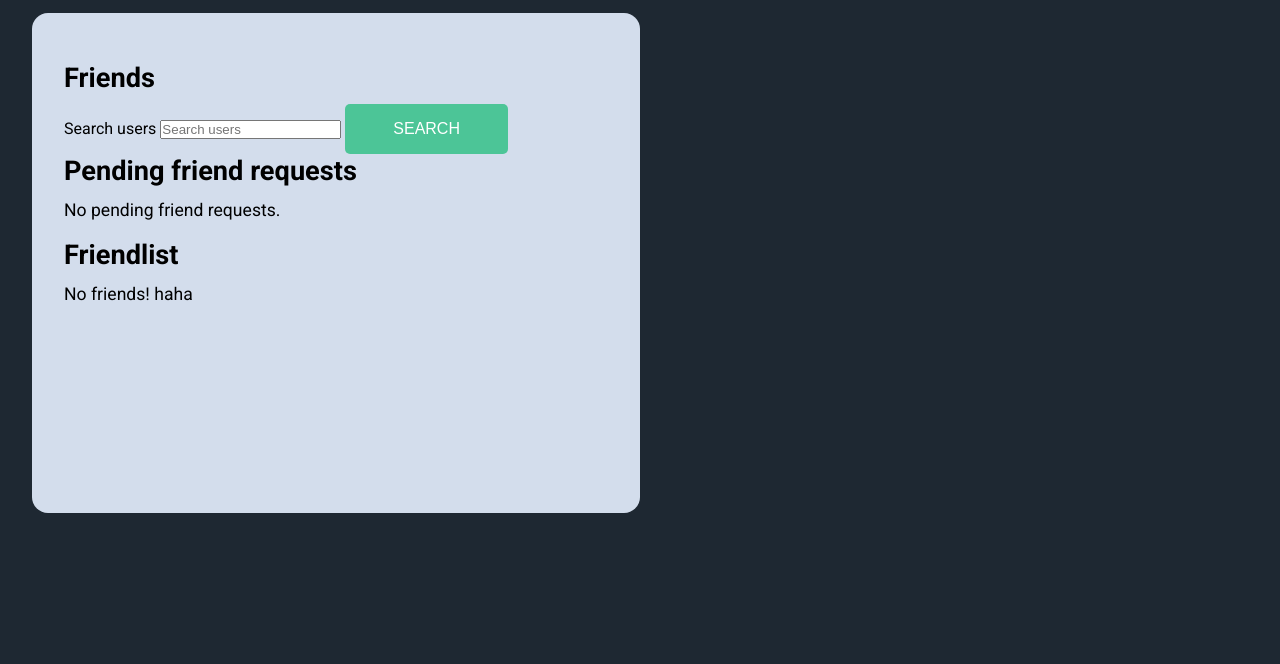
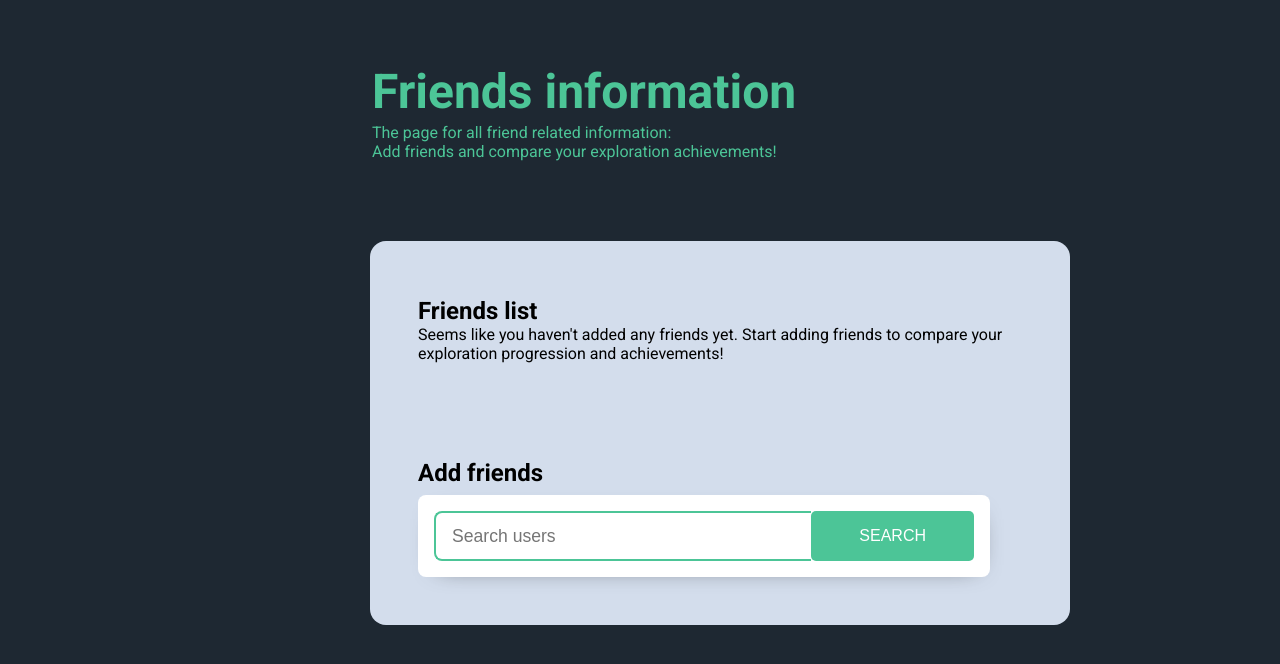
Before and after one commit to madeleinewoodbury/arctic-sprint-solutions, a Flask app: page /auth/friends in a window 1280 px wide. Shown: the part 51-715 px from the top of the page. Run offline with Flask 3, Linux system fonts and the light colour scheme; the visitor is signed in with stand-in values (Sample User, id 1); data comes from the database, SQL or seed files in the repository; data that the repository does not hold is empty.

Commit message:
Update template and added basic styling to make it presentable

```diff
--- a/app/auth/templates/friends.html
+++ b/app/auth/templates/friends.html
@@ -1,100 +1,121 @@
 {% extends "base.html" %}
 
 {% block styles %}
-<link rel="stylesheet" type="text/css" href="{{ url_for('static', filename='css/auth.css') }}">
-<link rel="stylesheet" type="text/css" href="{{ url_for('static', filename='css/attraction.css') }}">
+<link rel="stylesheet" type="text/css" href="{{ url_for('static', filename='css/friends.css') }}">
 {% endblock %}
 
 {% block content %}
 
-<div class="attraction-info">
-    <div class="text-container">
-        <h3>Friends</h3>
-        <form class="placeholder_friend_search" method="POST" action="{{ url_for('auth.friends') }}">
-            {{ form.hidden_tag() }}
-            {{ form.search_text.label }} {{ form.search_text }}
-            {{ form.submit }}
-        </form>
+<div class="wrapper-friends">
+    <div class="title-container">
+        <div class="title">
+            <h1>Friends information</h1>
+            <p>The page for all friend related information:</p>
+            <p>Add friends and compare your exploration achievements!</p>
+        </div>
+    </div>
 
+    <div class="content">
 
-        {% if users %}
-        {% for user in users %}
-        <p>{{ user.username }}</p>
-        <img src="{{ user.gravatar() }}" alt="Gravatar" class="gravatar-img">
-
-
-        {% if current_user.initiated_friendships %}
-        {% for initiated_friendship in current_user.initiated_friendships %}
-
-        {% if initiated_friendship.user_2 == user.id %}
-        <p>Friend request already sent.</p>
-        {% else %}
-        <form class="request-form" method="POST" action="{{ url_for('auth.send_friend_request', user_id=user.id) }}">
-            <button type="submit">Send friend request</button>
-        </form>
-        {% endif %}
-        {% endfor %}
-
-        {% else %}
-        <form class="request-form" method="POST" action="{{ url_for('auth.send_friend_request', user_id=user.id) }}">
-            <button type="submit">Send friend request</button>
-        </form>
-
-        {% endif %}
-
-        {% endfor %}
-        {% endif %}
-
-
-
-
-
-        <div class="pending-requests">
+        {% if not (users_requesting == [] and users_awaiting == []) %}
+        <div class="friend-requests-container">
             <h3>Pending friend requests</h3>
-            {% if users_requesting or users_awaiting %}
 
             {% for user in users_requesting %}
             <p>Incoming friend request from {{ user.username }}</p>
-            <form class="request-accept-form" method="POST" action="{{ url_for('auth.accept_friend_request', user_id=user.id) }}">
+            <form class="request-accept-form" method="POST"
+                action="{{ url_for('auth.accept_friend_request', user_id=user.id) }}">
                 <button type="submit">Accept friend request</button>
             </form>
-            <form class="request-decline-form" method="POST" action="{{ url_for('auth.remove_friend_request', user_id=user.id) }}">
+            <form class="request-decline-form" method="POST"
+                action="{{ url_for('auth.remove_friend_request', user_id=user.id) }}">
                 <button type="submit">Decline friend request</button>
             </form>
             {% endfor %}
 
+            <br>
             {% for user in users_awaiting %}
-            <p>Pending friend request apporval from {{ user.username }}</p>
-            <form class="request-accept-form" method="POST" action="{{ url_for('auth.remove_friend_request', user_id=user.id) }}">
+            <p>Pending friend request approval from {{ user.username }}</p>
+            <form class="request-accept-form" method="POST"
+                action="{{ url_for('auth.remove_friend_request', user_id=user.id) }}">
                 <button type="submit">Cancel friend request</button>
             </form>
             {% endfor %}
+        </div>
+        {% endif %}
 
+
+        <div class="friends-container">
+            <h2>Friends list</h2>
+            {% if friends == [] %}
+            <p>Seems like you haven't added any friends yet. Start adding friends to compare your exploration
+                progression and achievements!</p>
             {% else %}
-            <p>No pending friend requests.</p>
+            <div class="friends-grid">
+                {% for user in friends %}
+                <div class="friend">
+                    <div class="image-container">
+                        <img src="{{ user.gravatar() }}" alt="Gravatar" class="gravatar-img">
+                    </div>
+                    <div class="text-container">
+                        <h3>{{ user.username }}</h3>
+                        <p><span>Achievement points: </span>WorkInProgress</p>
+                    </div>
+                    <form class="remove-friend" method="POST" action="{{ url_for('auth.remove_friend', user_id=user.id) }}">
+                    <button class="remove-friend-btn" type="submit">Remove friend</button>
+                </form>
+                </div>
+                {% endfor %}
+            </div>
             {% endif %}
         </div>
 
 
-        <div class="friendlist">
-            <h3>Friendlist</h3>
-            {% if friends %}
-            {% for user in friends %}
-                {{ user.username }}
-                <p>Achievement points: WorkInProgress</p>
-                <form class="request-accept-form" method="POST" action="{{ url_for('auth.remove_friend', user_id=user.id) }}">
-                    <button type="submit">Remove friend</button>
+        <div class="add-friend-container">
+            <h2>Add friends</h2>
+            <div class="form-wrapper" id="search-users-form">
+                <form class="search-users" method="POST" action="{{ url_for('auth.friends') }}">
+                    {{ form.hidden_tag() }}
+                    <div class="search-text form-control">
+                        {{ form.search_text }}
+                        {{ form.submit }}
+                    </div>
                 </form>
+            </div>
+        {% if users %}
+            {% for user in users %}
+                {% set ns = namespace(active_request=false) %}
+                <p>{{ user.username }}</p>
+                {% if current_user.initiated_friendships %}
+                    {% for initiated_friendship in current_user.initiated_friendships %}
+                        {% if initiated_friendship.user_2 == user.id %}
+                            <p>Friend request already sent.</p>
+                            {% set ns.active_request = true %}
+                            {{ active_request }}
+                        {% endif %}
+                    {% endfor %}
+
+                {% elif current_user.received_friendships %}
+                    {% for received_friendships in current_user.received_friendships %}
+                        {% if received_friendships.user_1 == user.id %}
+                            <p>Pending friend request already received.</p>
+                            {% set ns.active_request = true %}
+                            {{ active_request }}
+                        {% endif %}
+                    {% endfor %}
+                {% endif %}
+
+                {% if not ns.active_request %}
+                <form class="request-form" method="POST" action="{{ url_for('auth.send_friend_request', user_id=user.id) }}">
+                    <button class="send-request-btn" type="submit">Send friend request</button>
+                </form>
+                {{ active_request }}
+                {% endif %}
             {% endfor %}
-            {% else %}
-            <p>No friends! haha</p>
-            {% endif %}
-        </div>
+        {% endif %}
 
 
-
-
+        </div>
     </div>
 </div>
-
 {% endblock %}
--- /dev/null
+++ b/app/static/css/friends.css
@@ -0,0 +1,163 @@
+.wrapper-friends {
+  max-width: 700px;
+  margin: 0 auto;
+  margin-top: 4rem;
+  color: var(--black);
+}
+
+
+
+.wrapper-friends .title-container {
+  width: 100%;
+  max-width: 600px;
+  margin: 0 auto;
+}
+
+
+.wrapper-friends .title {
+  color: var(--primary);
+  width: 100%;
+  padding: 3rem 2rem 0;
+}
+
+.wrapper-friends .title h1 {
+  font-size: 3rem;
+}
+
+.wrapper-friends h1 {
+  font-size: 2.3rem;
+  line-height: 1.3;
+}
+
+.wrapper-friends .content {
+  max-width: 1200px;
+  margin: 0 auto;
+  width: 100%;
+  background-color: var(--bg-light);
+}
+
+.wrapper-friends .content {
+  display: flex;
+  max-width: 1200px;
+  flex-direction: column;
+  background-color: var(--bg-light);
+  border-radius: 1rem;
+  margin: 5rem;
+  margin-top: 5rem;
+  padding-top: .5rem;
+
+}
+
+
+
+
+.wrapper-friends .add-friend-container {
+  margin: 3rem;
+}
+
+.wrapper-friends .friend-requests-container {
+  margin: 3rem;
+}
+
+.wrapper-friends .friends-container {
+  margin: 3rem;
+}
+
+
+
+
+
+.friends-grid {
+  display: grid;
+  grid-template-columns: repeat(auto-fit, minmax(250px, 1fr));
+  grid-gap: 10px;
+  margin: .5rem auto;
+}
+
+
+/* Friend items */
+
+.friend {
+  display: flex;
+  flex-direction: row;
+  background-color: var(--white);
+  border-radius: 1rem;
+  overflow: hidden;
+  max-width: 300px;
+}
+
+.friend .image-container {
+  padding: 1rem;
+}
+
+.friend img {
+  border-radius: 1rem;
+  box-shadow: 3px 6px 25px -18px rgba(0,0,0,0.75);
+  max-width: 100%;
+  height: auto;
+}
+
+.friend .text-container {
+  padding: 1rem;
+  color: var(--black);
+}
+
+.friend .text-container p {
+  font-size: small;
+}
+
+.friend .remove-friend-btn {
+  background-color: red;
+  color: var(--white);
+  outline: none;
+  font-weight: bold;
+  font-size: .5rem;
+  padding: .5rem;
+  border-radius: 0 .5rem .5rem 0;
+  border: none;
+  width: 100%;
+  cursor: pointer;
+}
+
+
+
+.add-friend-container .form-wrapper {
+  width: calc(100% - 2rem);
+  background-color: var(--white);
+  box-shadow: 3px 6px 25px -18px rgba(0,0,0,0.75);
+  border-radius: .5rem;
+  padding: 1rem;
+  display: flex;
+  flex-direction: column;
+  gap: 1rem;
+  margin-top: .5rem;
+}
+
+.add-friend-container .form-wrapper .form-control {
+  width: 100%;
+  display: flex;
+}
+
+.add-friend-container .form-wrapper .search-text input[type="text"] {
+  width: 75%;
+  border: 2px solid var(--primary);
+  border-right: none;
+  border-radius: .5rem 0 0 .5rem;
+  padding: .5rem 1rem;
+  background-color: var(--white);
+  font-size: 1.1rem;;
+  color: var(--dark-blue);
+}
+
+.add-friend-container .form-wrapper .search-btn {
+  background-color: var(--primary);
+  color: var(--white);
+  outline: none;
+  font-weight: bold;
+  font-size: 1rem;
+  padding: .5rem;
+  border-radius: 0 .5rem .5rem 0;
+  border: none;
+  width: 25%;
+  cursor: pointer;
+}
```
